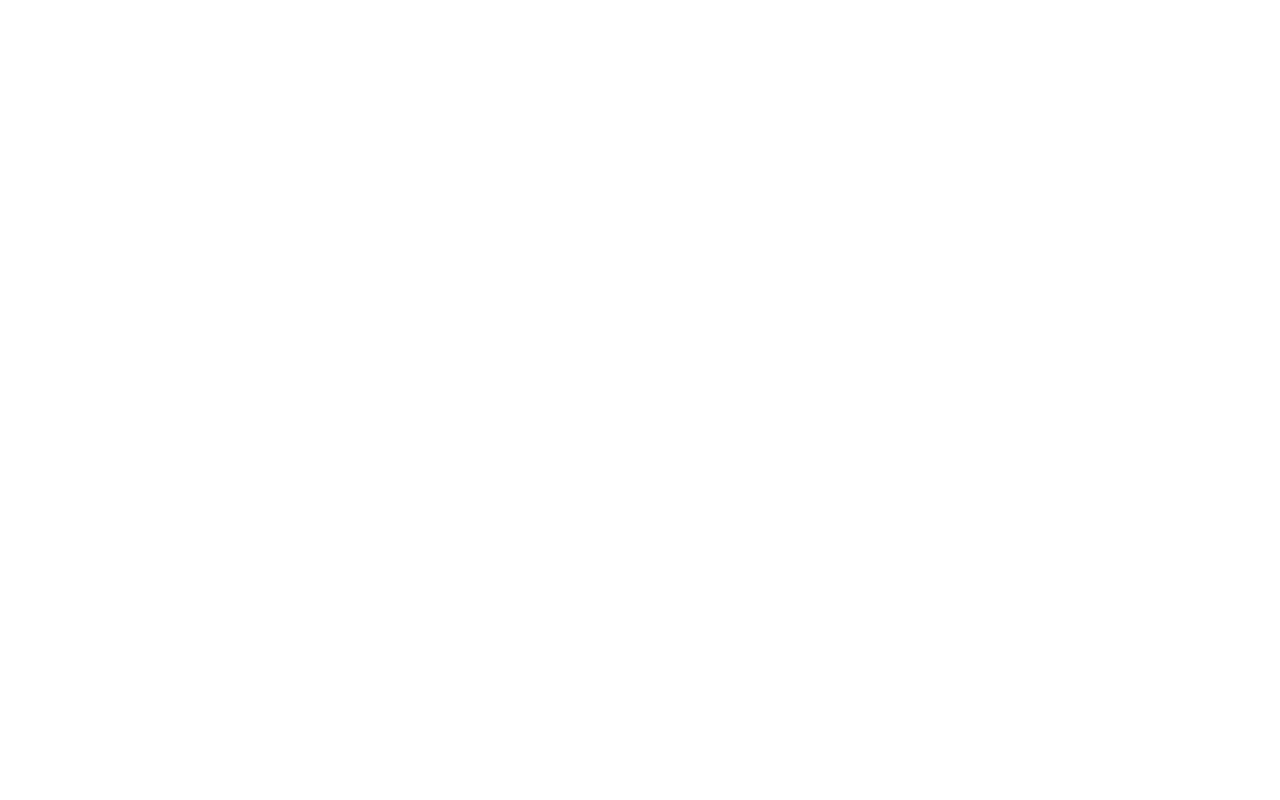
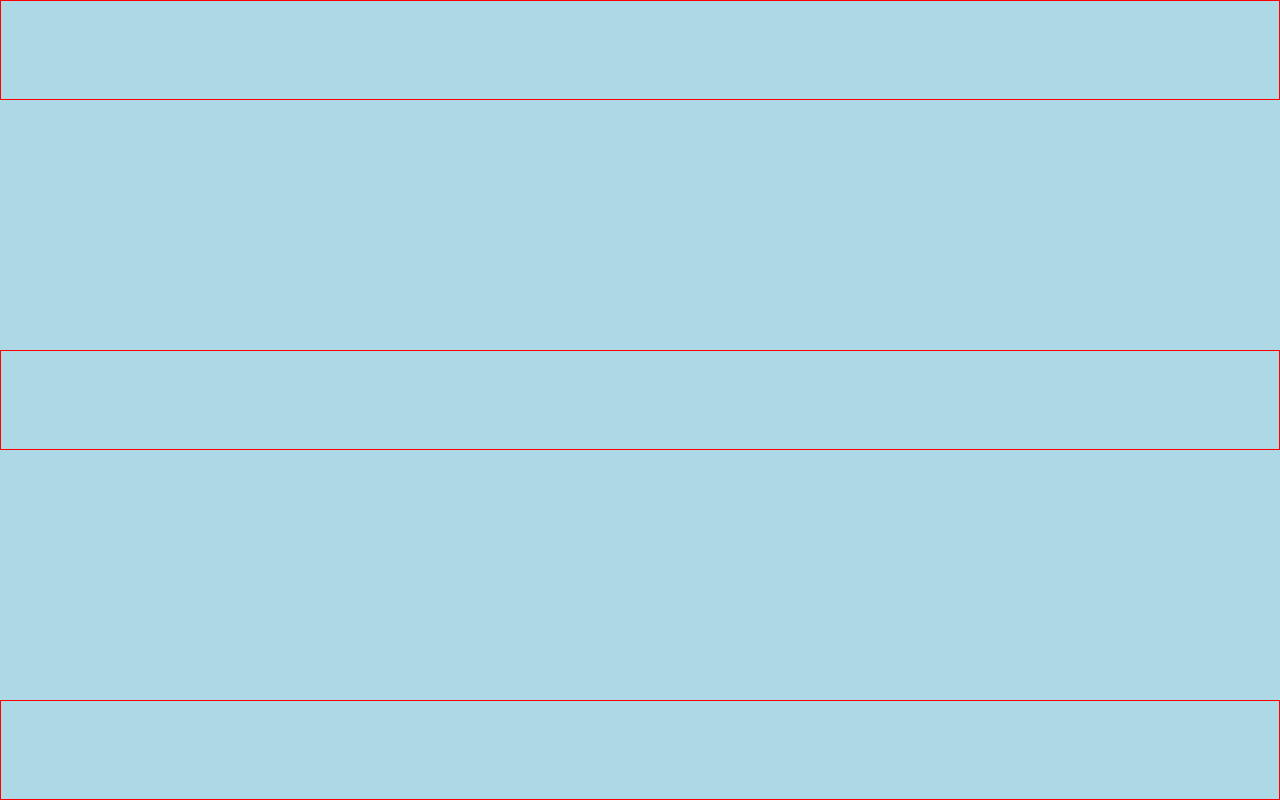
Before and after one commit to AndreiSokolovski/rsschool-cv, a plain HTML site: page index.html in a window 1280 px wide. Drawn offline with Linux system fonts and the light colour scheme.

Commit message:
add: basic html and icon

```diff
--- a/index.html
+++ b/index.html
@@ -5,9 +5,28 @@
     <meta charset="UTF-8">
     <meta http-equiv="X-UA-Compatible" content="IE=edge">
     <meta name="viewport" content="width=device-width, initial-scale=1.0">
+    <link rel="stylesheet" href="style.css">
+    <link rel="icon" href="./assets/smile_original.ico">
+    <link rel="preconnect" href="https://fonts.gstatic.com" crossorigin>
+    <link href="https://fonts.googleapis.com/css2?family=Roboto:wght@300&display=swap" rel="stylesheet">
     <title>CV</title>
 </head>
 <body>
+    <header class="header">
+        <div class="container">
+
+        </div>
+    </header>
+    <main class="main">
+        <div class="container">
+
+        </div>
+    </main>
+    <footer class="footer">
+        <div class="container">
+
+        </div>
+    </footer>
 
 </body>
 </html>
--- a/style.css
+++ b/style.css
@@ -1,8 +1,41 @@
+html {
+  scroll-behavior: smooth;
+}
 body {
   background-color: lightblue;
+  font-family: 'Roboto', sans-serif;
+  min-height: 100vh;
+  margin: 0;
+  padding: 0;
+  display: flex;
+  flex-direction: column;
+  justify-content: space-between;
 }
-
 h1 {
   color: navy;
   margin-left: 20px;
 }
+* {
+  box-sizing: border-box;
+}
+.header {
+  border: 1px solid red;
+  height: 100px;
+}
+.nav-list {
+  display: flex;
+  justify-content: flex-end;
+  align-items: center;
+}
+.main {
+  border: 1px solid red;
+  height: 100px;
+}
+.footer {
+  border: 1px solid red;
+  height: 100px;
+}
+.container {
+  max-width: 1440px;
+  margin: 0 auto;
+}
```
Also changed, not shown: assets/smile_original.ico (added).
